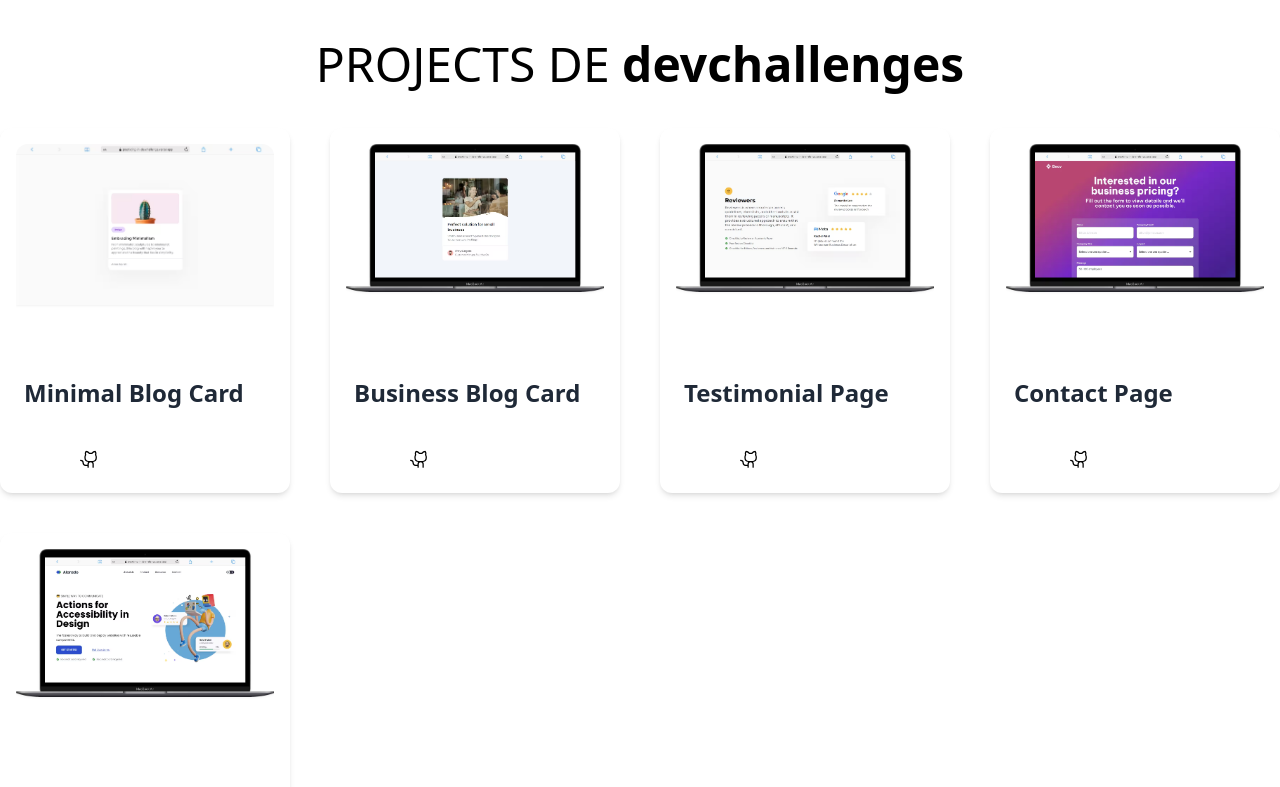
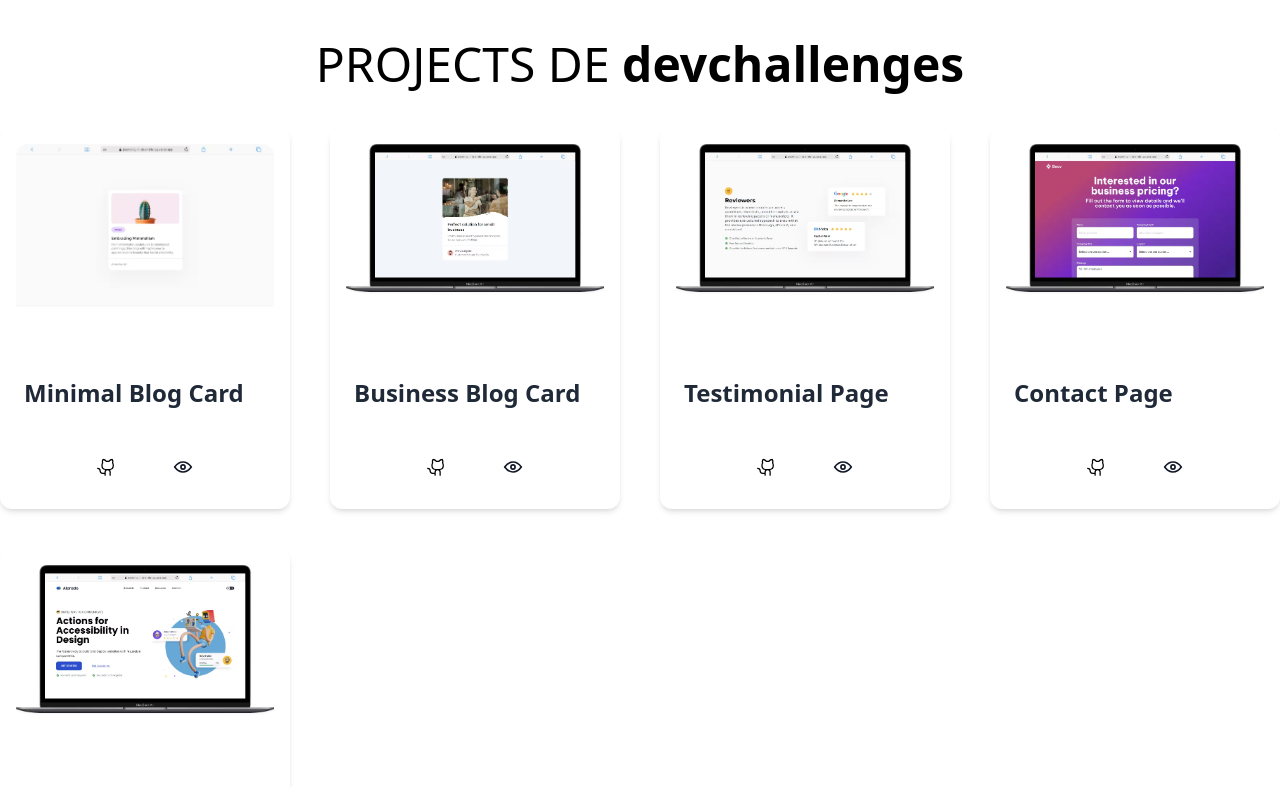
Before and after one commit to brayanpesantes/practicing-in-devchallenge, a Next.js app: page / in a window 1280 px wide. Shown: the top 787 px of the page. Built offline with nearby package versions, Linux system fonts and the light colour scheme.

Commit message:
updating card props

```diff
--- a/components/ui/Card.tsx
+++ b/components/ui/Card.tsx
@@ -1,11 +1,25 @@
+import Link from "next/link";
+
 type Props = {
   readonly title: string;
   readonly image: string;
+  readonly github_url: string;
+  readonly slug: string;
 };
-export default function Card({ image, title }: Props) {
+export default function Card({
+  image,
+  title,
+  github_url,
+
+  slug,
+}: Props) {
+  const preview = window.location.origin + "/" + slug;
   return (
     <div className="relative flex flex-col text-gray-700 bg-white shadow-md bg-clip-border rounded-xl w-full">
-      <div className="relative mx-4 mt-4 overflow-hidden text-gray-700 bg-white  bg-clip-border rounded-xl h-52">
+      <Link
+        href={slug}
+        className="relative mx-4 mt-4 overflow-hidden text-gray-700 bg-white  bg-clip-border rounded-xl h-52"
+      >
         <picture>
           <img
             src={image}
@@ -13,16 +27,17 @@ export default function Card({ image, title }: Props) {
             className="bg-cover bg-center drop-shadow-sm"
           />
         </picture>
-      </div>
+      </Link>
       <div className="p-6 text-center">
         <h4 className="block mb-2 text-start font-sans text-2xl antialiased font-semibold leading-snug tracking-normal text-gray-800">
           {title}
         </h4>
       </div>
-      <div className="flex justify-between p-6 pt-2 gap-7 px-20">
+      <div className="flex justify-center p-6 pt-2 gap-10 ">
         <a
-          href="#facebook"
-          className="block font-sans text-xl antialiased font-normal leading-relaxed text-transparent bg-clip-text bg-gradient-to-tr from-blue-600 to-blue-400 cursor-pointer"
+          href={github_url}
+          target="_blank"
+          className="block font-sans text-xl antialiased font-normal leading-relaxed  hover:bg-gray-100 p-2 rounded-md cursor-pointer"
         >
           <span className="text-black">
             <svg
@@ -40,9 +55,11 @@ export default function Card({ image, title }: Props) {
         </a>
 
         <a
-          href="#instagram"
-          className="block font-sans text-xl antialiased font-normal leading-relaxed text-transparent bg-clip-text bg-gradient-to-tr from-purple-600 to-purple-400 text-black"
+          href={preview}
+          target="_blank"
+          className="block font-sans text-xl antialiased font-normal leading-relaxed  hover:bg-gray-100 p-2 rounded-md cursor-pointer"
         >
+          <span className="text-gray-900">
             <svg
               xmlns="http://www.w3.org/2000/svg"
               width="1em"
@@ -59,6 +76,7 @@ export default function Card({ image, title }: Props) {
                 <path d="M24 29a5 5 0 1 0 0-10a5 5 0 0 0 0 10Z"></path>
               </g>
             </svg>
+          </span>
         </a>
       </div>
     </div>
```
Lines whose indentation alone changed are shown as unchanged.
